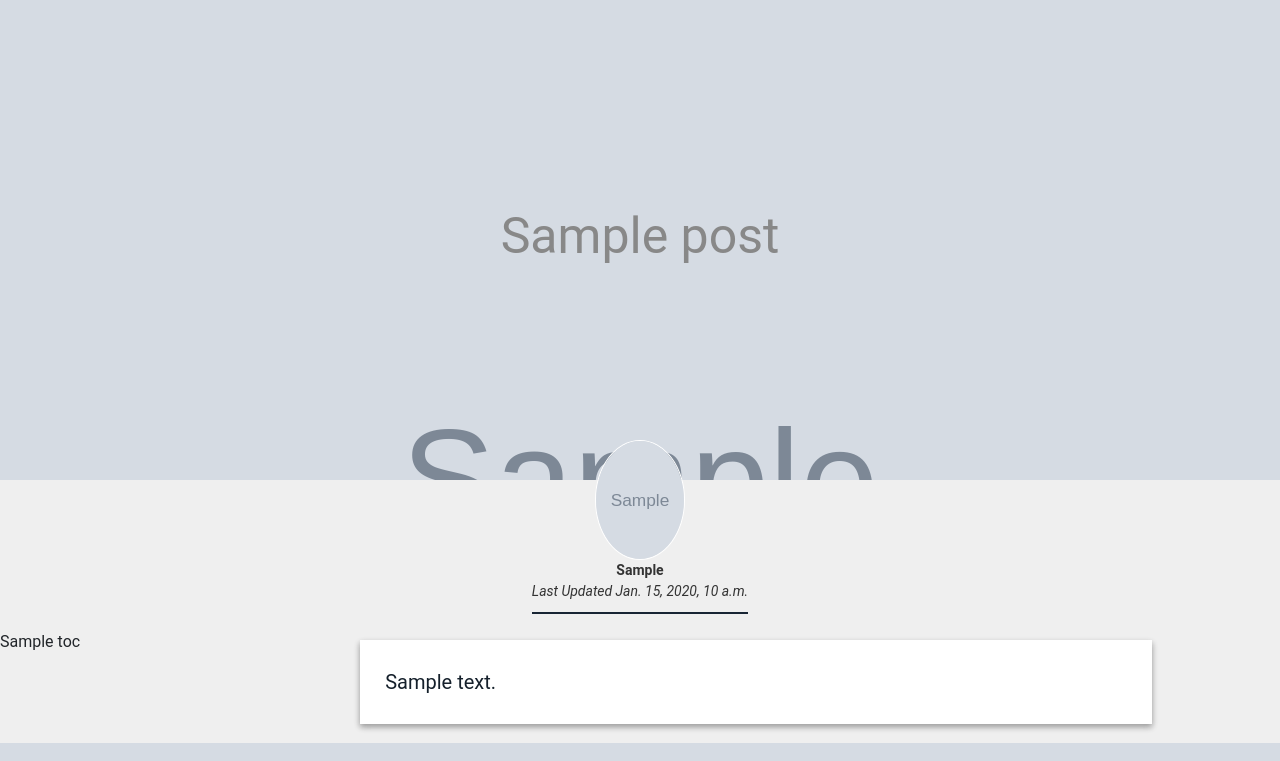
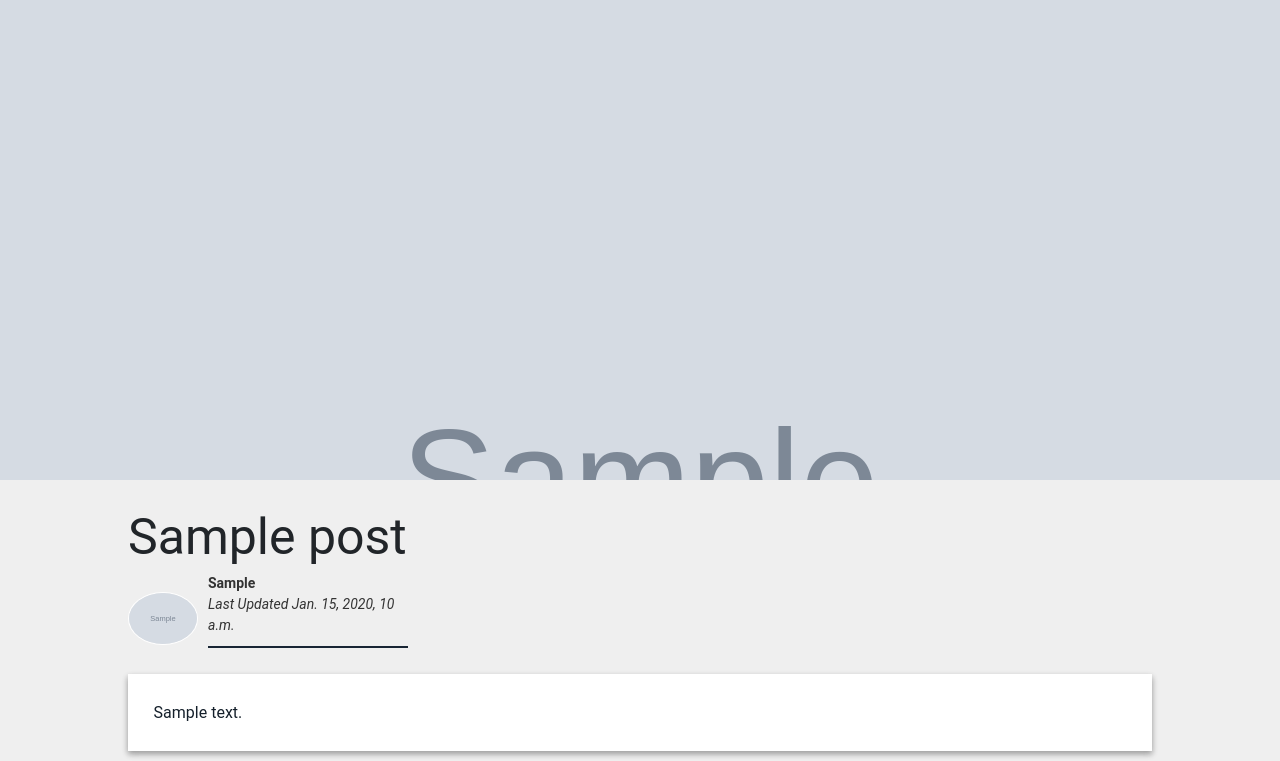
Before and after one commit to jdoiro3/myPersonalSite, a Django app: template blog/templates/blog/post.html in a window 1280 px wide. Shown: the part 57-818 px from the top of the page. Run offline with Django 3.2, Linux system fonts and the light colour scheme; the template is opened without the code that fills it: most values are stand-ins (such as "Sample title", 1, 10 or a date in 2020); grey boxes marked "Sample" are stand-in pictures; some libraries are stand-ins or nearby versions.

Commit message:
changed the location of a post title and author and adjusting srtyling. Also removed table of contents.

```diff
--- a/blog/static/blog/index.css
+++ b/blog/static/blog/index.css
@@ -73,13 +73,12 @@ body::-webkit-scrollbar {
 .author {
   display: flex;
   align-items: flex-end;
-  margin-top: -30px;
+  margin-top: -35px;
   background: transparent;
 }
 
 .author-image {
-  width: 60px;
-  height: 60px;
+  max-width: 70px;
   border-radius: 100%;
   margin-left: 10px;
   border: 1px solid white;
--- a/blog/static/blog/post.css
+++ b/blog/static/blog/post.css
@@ -39,7 +39,7 @@ body {
 
 .flex-container-content {
     display: flex;
-    flex-direction: row;
+    flex-direction: column;
 }
 
 .navbar {
@@ -57,25 +57,29 @@ header {
 
 
 #title {
-    font-size: 50px;
-    font-weight: normal;
-    text-align: center;
-    color: black;
+  font-size: 50px;
+  font-weight: normal;
+  margin-left: 10%;
+  margin-right: 10%;
+  margin-top: 30px;
 }
 
-#user-image {
-    margin-top: -40px;
+#user-container {
+  display: flex;
+  flex-direction: row;
+  margin-left: 10%;
+  justify-content: flex-start;
 }
 
 #user-image img {
     border-radius: 100%;
     border: 1px solid white;
-    height: 15vh;
-    max-width: 90px;
+    max-width: 70px;
+    margin-right: 10px;
 }
 
 #user-text p {
-    text-align: center;
+    width: 200px;
     font-size: 14px;
     color: rgb(51, 51, 51);
     border-bottom: 2px solid rgb(24, 37, 52);;
@@ -87,9 +91,8 @@ header {
     padding: 2%;
     margin: 10px 10% 10px 10%;
     box-shadow: 0 3px 6px rgba(0,0,0,0.16), 0 3px 6px rgba(0,0,0,0.23);
-    font-size: 20px;
+    font-size: 16px;
     color: #15202b;
-    width: 100vw;
     line-height: 1.625;
     background-color: white;
     word-wrap: break-word;
--- a/blog/templates/blog/post.html
+++ b/blog/templates/blog/post.html
@@ -22,11 +22,12 @@
     {% include "blog/top-navbar.html" %}
 
     <header id="post-header" class="flex-container" style={% if post.title_image %}"background-image: url({{ post.title_image.image.url }});" {% else %}"background-color: rgb(24, 37, 52);"{% endif %}>
-      {% block post_title %}
-      <h1 id="title" style="color: {{ post.get_title_color_display }};"> {{ post.title }} </h1>
-      {% endblock %}
+    {% block header %}{% endblock %}
     </header>
 
+    <div class="flex-container-content">
+      <div>
+        {% block post_title %}<h1 id="title"> {{ post.title }}</h1>{% endblock %}
         <div id="user-container" class="flex-container">
           <div id="user-image">
             <img src="{{ user_profile.avatar.url }}">
@@ -40,20 +41,13 @@
             {% block user_select %}
             {% endblock %}
         </div>
-
       {% block post_content %}
       {% if request.user == post.author %}
         <div id="edit-container">
           <button id="edit" onclick="location.href='{% url 'blog:post-edit' post.id %}'" type="button"><i class="fa fa-edit"></i></button>
         </div>
       {% endif %}
-
-    <div class="flex-container-content">
-      {% if toc %}
-      <nav id="toc-nav">
-          {{ toc | safe }}
-      </nav>
-      {% endif %}
+      </div>
       <div id="content">
           {{ post.content | safe }}
       </div>
```
Also changed, not shown: blog/static/blog/post-editor.css (+8 -8 lines), blog/templates/blog/post-editor.html (+8 -6 lines), blog/views.py (+2 -5 lines). Lines whose indentation alone changed are shown as unchanged.
